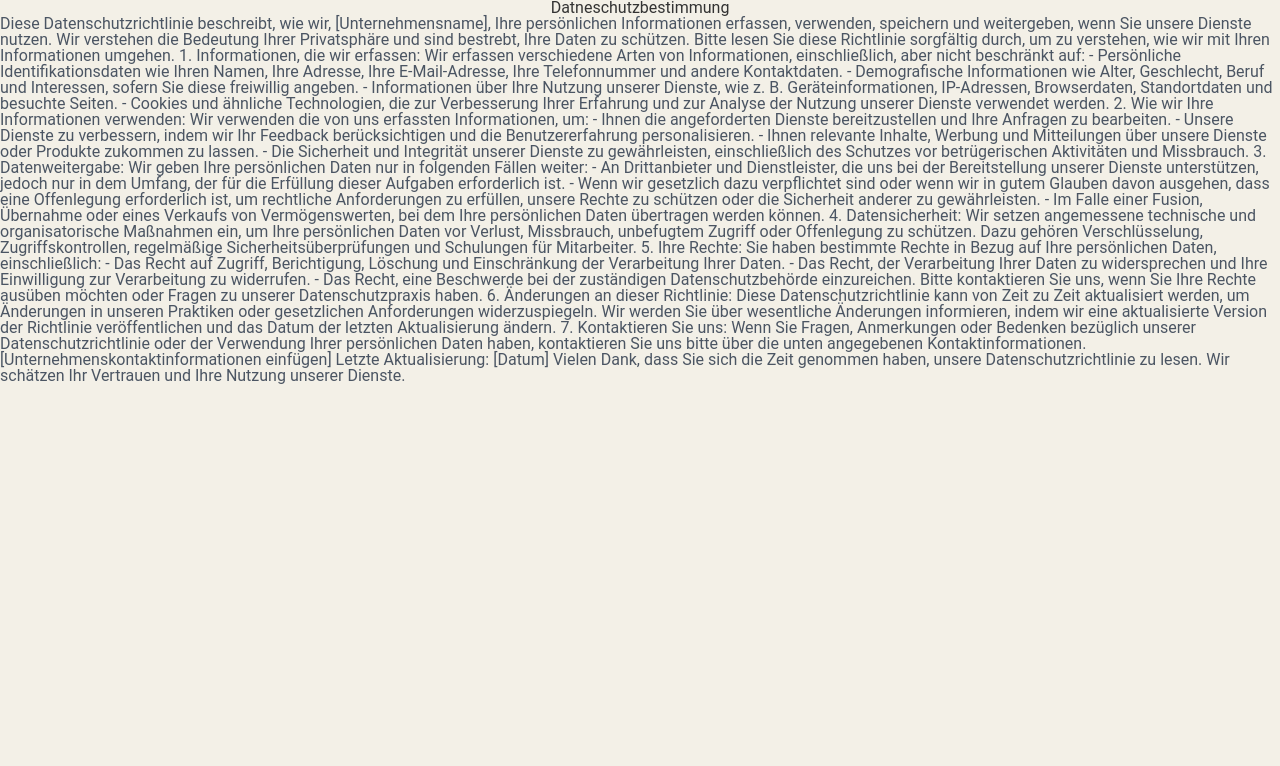
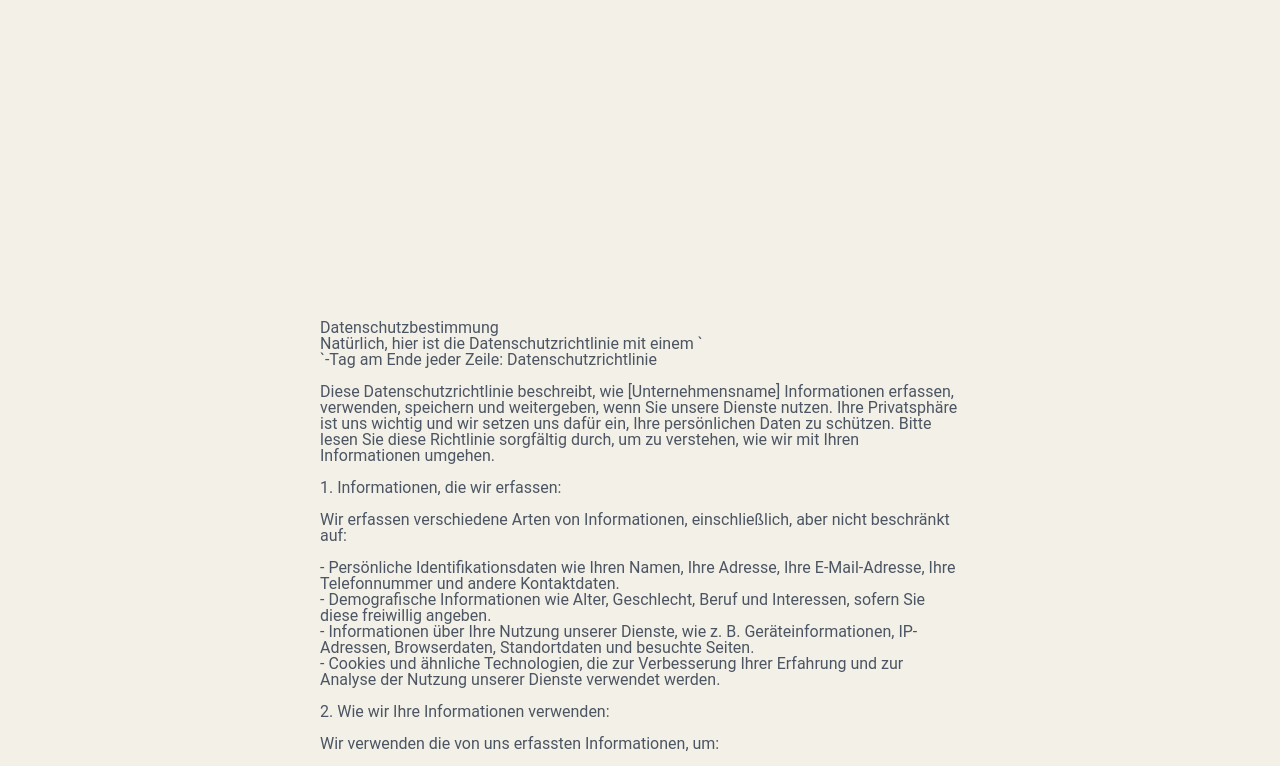
Before and after one commit to fabianrenatobeck/Forms, a plain HTML site: page Datenschutzbestimmung.html in a window 1280 px wide. Shown: the top 766 px of the page. Drawn offline with nearby package versions, Linux system fonts and the light colour scheme.

Commit message:
finishing

```diff
--- a/Datenschutzbestimmung.html
+++ b/Datenschutzbestimmung.html
@@ -10,82 +10,70 @@
 </head>
 
 <body>
-    <h1>Datneschutzbestimmung</h1>
+    <div class="Daten"
+    <h1>Datenschutzbestimmung</h1>
     <p>
-        Diese Datenschutzrichtlinie beschreibt, wie wir, [Unternehmensname], Ihre persönlichen Informationen erfassen,
-        verwenden, speichern und weitergeben, wenn Sie unsere Dienste nutzen. Wir verstehen die Bedeutung Ihrer
-        Privatsphäre und sind bestrebt, Ihre Daten zu schützen. Bitte lesen Sie diese Richtlinie sorgfältig durch, um zu
-        verstehen, wie wir mit Ihren Informationen umgehen.
+        Natürlich, hier ist die Datenschutzrichtlinie mit einem `<br>`-Tag am Ende jeder Zeile:
 
-        1. Informationen, die wir erfassen:
-
-        Wir erfassen verschiedene Arten von Informationen, einschließlich, aber nicht beschränkt auf:
-
-        - Persönliche Identifikationsdaten wie Ihren Namen, Ihre Adresse, Ihre E-Mail-Adresse, Ihre Telefonnummer und
-        andere Kontaktdaten.
-        - Demografische Informationen wie Alter, Geschlecht, Beruf und Interessen, sofern Sie diese freiwillig angeben.
-        - Informationen über Ihre Nutzung unserer Dienste, wie z. B. Geräteinformationen, IP-Adressen, Browserdaten,
-        Standortdaten und besuchte Seiten.
-        - Cookies und ähnliche Technologien, die zur Verbesserung Ihrer Erfahrung und zur Analyse der Nutzung unserer
-        Dienste verwendet werden.
-
-        2. Wie wir Ihre Informationen verwenden:
-
-        Wir verwenden die von uns erfassten Informationen, um:
-
-        - Ihnen die angeforderten Dienste bereitzustellen und Ihre Anfragen zu bearbeiten.
-        - Unsere Dienste zu verbessern, indem wir Ihr Feedback berücksichtigen und die Benutzererfahrung
-        personalisieren.
-        - Ihnen relevante Inhalte, Werbung und Mitteilungen über unsere Dienste oder Produkte zukommen zu lassen.
-        - Die Sicherheit und Integrität unserer Dienste zu gewährleisten, einschließlich des Schutzes vor betrügerischen
-        Aktivitäten und Missbrauch.
-
-        3. Datenweitergabe:
-
-        Wir geben Ihre persönlichen Daten nur in folgenden Fällen weiter:
-
-        - An Drittanbieter und Dienstleister, die uns bei der Bereitstellung unserer Dienste unterstützen, jedoch nur in
-        dem Umfang, der für die Erfüllung dieser Aufgaben erforderlich ist.
-        - Wenn wir gesetzlich dazu verpflichtet sind oder wenn wir in gutem Glauben davon ausgehen, dass eine
-        Offenlegung erforderlich ist, um rechtliche Anforderungen zu erfüllen, unsere Rechte zu schützen oder die
-        Sicherheit anderer zu gewährleisten.
-        - Im Falle einer Fusion, Übernahme oder eines Verkaufs von Vermögenswerten, bei dem Ihre persönlichen Daten
-        übertragen werden können.
-
-        4. Datensicherheit:
-
-        Wir setzen angemessene technische und organisatorische Maßnahmen ein, um Ihre persönlichen Daten vor Verlust,
-        Missbrauch, unbefugtem Zugriff oder Offenlegung zu schützen. Dazu gehören Verschlüsselung, Zugriffskontrollen,
-        regelmäßige Sicherheitsüberprüfungen und Schulungen für Mitarbeiter.
-
-        5. Ihre Rechte:
-
-        Sie haben bestimmte Rechte in Bezug auf Ihre persönlichen Daten, einschließlich:
-
-        - Das Recht auf Zugriff, Berichtigung, Löschung und Einschränkung der Verarbeitung Ihrer Daten.
-        - Das Recht, der Verarbeitung Ihrer Daten zu widersprechen und Ihre Einwilligung zur Verarbeitung zu widerrufen.
-        - Das Recht, eine Beschwerde bei der zuständigen Datenschutzbehörde einzureichen.
-
-        Bitte kontaktieren Sie uns, wenn Sie Ihre Rechte ausüben möchten oder Fragen zu unserer Datenschutzpraxis haben.
-
-        6. Änderungen an dieser Richtlinie:
-
-        Diese Datenschutzrichtlinie kann von Zeit zu Zeit aktualisiert werden, um Änderungen in unseren Praktiken oder
-        gesetzlichen Anforderungen widerzuspiegeln. Wir werden Sie über wesentliche Änderungen informieren, indem wir
-        eine aktualisierte Version der Richtlinie veröffentlichen und das Datum der letzten Aktualisierung ändern.
-
-        7. Kontaktieren Sie uns:
-
-        Wenn Sie Fragen, Anmerkungen oder Bedenken bezüglich unserer Datenschutzrichtlinie oder der Verwendung Ihrer
-        persönlichen Daten haben, kontaktieren Sie uns bitte über die unten angegebenen Kontaktinformationen.
-
-        [Unternehmenskontaktinformationen einfügen]
-
-        Letzte Aktualisierung: [Datum]
-
-        Vielen Dank, dass Sie sich die Zeit genommen haben, unsere Datenschutzrichtlinie zu lesen. Wir schätzen Ihr
-        Vertrauen und Ihre Nutzung unserer Dienste.
+Datenschutzrichtlinie<br>
+<br>
+Diese Datenschutzrichtlinie beschreibt, wie [Unternehmensname] Informationen erfassen, verwenden, speichern und weitergeben, wenn Sie unsere Dienste nutzen. Ihre Privatsphäre ist uns wichtig und wir setzen uns dafür ein, Ihre persönlichen Daten zu schützen. Bitte lesen Sie diese Richtlinie sorgfältig durch, um zu verstehen, wie wir mit Ihren Informationen umgehen.<br>
+<br>
+1. Informationen, die wir erfassen:<br>
+<br>
+Wir erfassen verschiedene Arten von Informationen, einschließlich, aber nicht beschränkt auf:<br>
+<br>
+- Persönliche Identifikationsdaten wie Ihren Namen, Ihre Adresse, Ihre E-Mail-Adresse, Ihre Telefonnummer und andere Kontaktdaten.<br>
+- Demografische Informationen wie Alter, Geschlecht, Beruf und Interessen, sofern Sie diese freiwillig angeben.<br>
+- Informationen über Ihre Nutzung unserer Dienste, wie z. B. Geräteinformationen, IP-Adressen, Browserdaten, Standortdaten und besuchte Seiten.<br>
+- Cookies und ähnliche Technologien, die zur Verbesserung Ihrer Erfahrung und zur Analyse der Nutzung unserer Dienste verwendet werden.<br>
+<br>
+2. Wie wir Ihre Informationen verwenden:<br>
+<br>
+Wir verwenden die von uns erfassten Informationen, um:<br>
+<br>
+- Ihnen die angeforderten Dienste bereitzustellen und Ihre Anfragen zu bearbeiten.<br>
+- Unsere Dienste zu verbessern, indem wir Ihr Feedback berücksichtigen und die Benutzererfahrung personalisieren.<br>
+- Ihnen relevante Inhalte, Werbung und Mitteilungen über unsere Dienste oder Produkte zukommen zu lassen.<br>
+- Die Sicherheit und Integrität unserer Dienste zu gewährleisten, einschließlich des Schutzes vor betrügerischen Aktivitäten und Missbrauch.<br>
+<br>
+3. Datenweitergabe:<br>
+<br>
+Wir geben Ihre persönlichen Daten nur in folgenden Fällen weiter:<br>
+<br>
+- An Drittanbieter und Dienstleister, die uns bei der Bereitstellung unserer Dienste unterstützen, jedoch nur in dem Umfang, der für die Erfüllung dieser Aufgaben erforderlich ist.<br>
+- Wenn wir gesetzlich dazu verpflichtet sind oder wenn wir in gutem Glauben davon ausgehen, dass eine Offenlegung erforderlich ist, um rechtliche Anforderungen zu erfüllen, unsere Rechte zu schützen oder die Sicherheit anderer zu gewährleisten.<br>
+- Im Falle einer Fusion, Übernahme oder eines Verkaufs von Vermögenswerten, bei dem Ihre persönlichen Daten übertragen werden können.<br>
+<br>
+4. Datensicherheit:<br>
+<br>
+Wir setzen angemessene technische und organisatorische Maßnahmen ein, um Ihre persönlichen Daten vor Verlust, Missbrauch, unbefugtem Zugriff oder Offenlegung zu schützen. Dazu gehören Verschlüsselung, Zugriffskontrollen, regelmäßige Sicherheitsüberprüfungen und Schulungen für Mitarbeiter.<br>
+<br>
+5. Ihre Rechte:<br>
+<br>
+Sie haben bestimmte Rechte in Bezug auf Ihre persönlichen Daten, einschließlich:<br>
+<br>
+- Das Recht auf Zugriff, Berichtigung, Löschung und Einschränkung der Verarbeitung Ihrer Daten.<br>
+- Das Recht, der Verarbeitung Ihrer Daten zu widersprechen und Ihre Einwilligung zur Verarbeitung zu widerrufen.<br>
+- Das Recht, eine Beschwerde bei der zuständigen Datenschutzbehörde einzureichen.<br>
+<br>
+Bitte kontaktieren Sie uns, wenn Sie Ihre Rechte ausüben möchten oder Fragen zu unserer Datenschutzpraxis haben.<br>
+<br>
+6. Änderungen an dieser Richtlinie:<br>
+<br>
+Diese Datenschutzrichtlinie kann von Zeit zu Zeit aktualisiert werden, um Änderungen in unseren Praktiken oder gesetzlichen Anforderungen widerzuspiegeln. Wir werden Sie über wesentliche Änderungen informieren, indem wir eine aktualisierte Version der Richtlinie veröffentlichen und das Datum der letzten Aktualisierung ändern.<br>
+<br>
+7. Kontaktieren Sie uns:<br>
+<br>
+Wenn Sie Fragen, Anmerkungen oder Bedenken bezüglich unserer Datenschutzrichtlinie oder der Verwendung Ihrer persönlichen Daten haben, kontaktieren Sie uns bitte über die unten angegebenen Kontaktinformationen.<br>
+<br>
+[Unternehmenskontaktinformationen einfügen]<br>
+<br>
+Letzte Aktualisierung: [Datum]<br>
+<br>
+Vielen Dank, dass Sie sich die Zeit genommen haben, unsere Datenschutzrichtlinie zu lesen. Wir schätzen Ihr Vertrauen und Ihre Nutzung unserer Dienste.<br>
     </p>
+</div>
     <script src="https://cdn.jsdelivr.net/npm/bootstrap@5.2.3/dist/js/bootstrap.bundle.min.js"
         integrity="sha384-kenU1KFdBIe4zVF0s0G1M5b4hcpxyD9F7jL+jjXkk+Q2h455rYXK/7HAuoJl+0I4"
         crossorigin="anonymous"></script>
```
Also changed, not shown: index.html (+17 -16 lines), Style.css.
